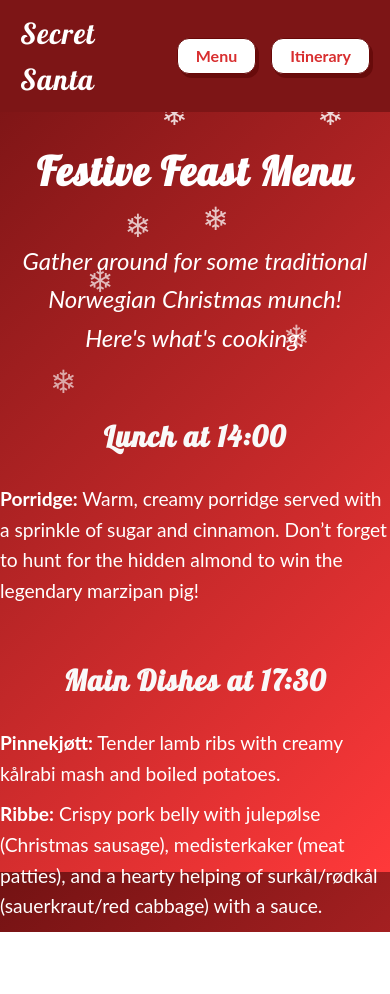
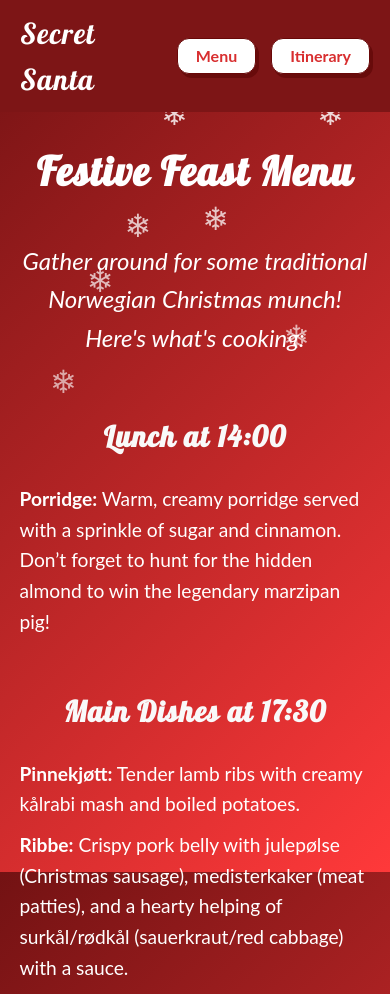
Before and after one commit to adakeita/secret-santa, a React (Vite) app: page /menu in a window 390 px wide. Before the commit the page ends 932 px from the top, so only its background shows below. Built offline with nearby package versions, Linux system fonts and the light colour scheme; no server answers.

Commit message:
adding media queries

```diff
--- a/src/index.css
+++ b/src/index.css
@@ -98,6 +98,11 @@ button:focus {
     gap: 10px;
   }
 
+  .menu_page {
+    max-width: 90%;
+    margin: 0 auto;
+  }
+
   .participant-button_home {
     font-size: 16px;
     padding: 8px 15px;
--- a/src/pages/pages.css
+++ b/src/pages/pages.css
@@ -216,3 +216,12 @@
     margin-top: 30px;
     font-style: italic;
 }
+
+@media (max-width: 768px) {
+
+    .menu_page {
+      max-width: 90%;
+      margin: 0 auto;
+    }
+
+}
```
